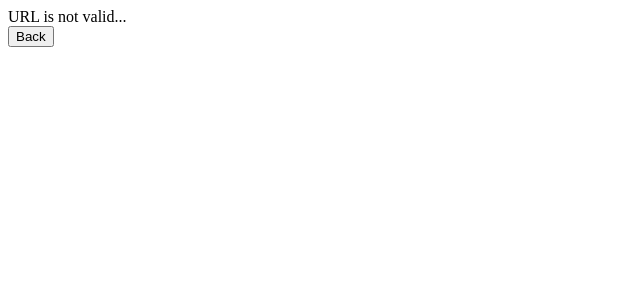
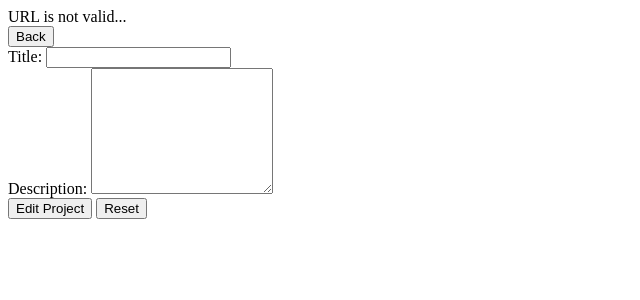
Before and after one commit to SolangeHarmoniePICARD/project_dev-portfolio, a PHP site: page /form_project-edit.php in a window 1280 px wide. Shown: the top 300 px of the page, without its empty margins (0-640 px from the left). Run offline with PHP 8.4, Linux system fonts and the light colour scheme; data that the repository does not hold is empty.

Commit message:
Retrieving data from a project in the edit form.

```diff
--- a/form_project-edit.php
+++ b/form_project-edit.php
@@ -1,5 +1,4 @@
 <?php
-
 
 if (isset($_GET['project_id']) && !empty($_GET['project_id'])) {
     require_once('db_connection.php');
@@ -26,3 +25,23 @@ if (isset($_GET['project_id']) && !empty($_GET['project_id'])) {
 }
 
 ?>
+
+<?php include 'header.php' ?>
+
+<form action="handler_project-edit.php" method="post">
+    <input type="hidden" name="project_id" value='<?= $result['project_id'] ?>'>
+    <div>
+        <label for="input_title">Title: </label>
+        <input type="text" id="input_title" name="data_title" value="<?=$result['project_title']?>">
+    </div>
+    <div>
+        <label for="input_description">Description: </label>
+        <textarea id="input_description" rows="8" name="data_description"><?=$result['project_description']?></textarea>
+    </div>
+    <div>
+        <input type="submit" id="form_submit" value="Edit Project">
+        <input type="reset" value="Reset">
+    </div>
+</form>
+
+<?php include 'footer.php' ?>
```
Also changed, not shown: handler_project-edit.php (added).
